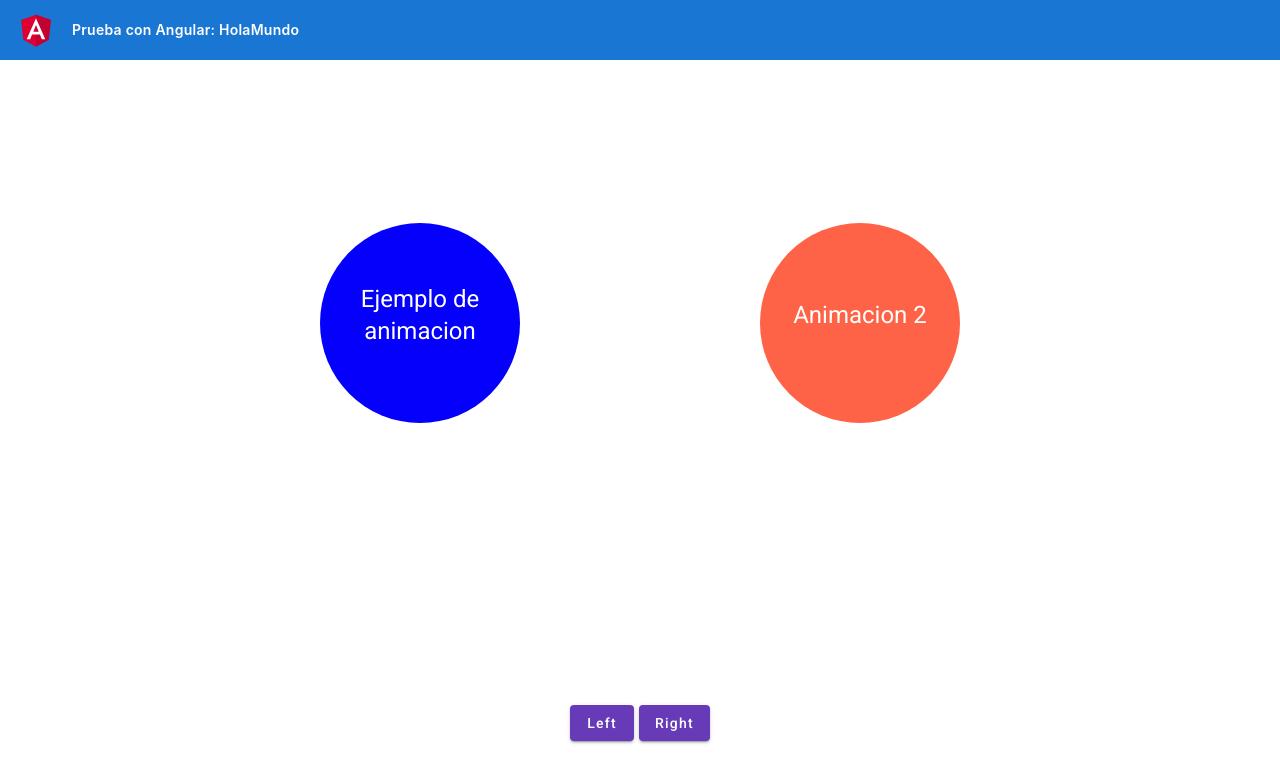
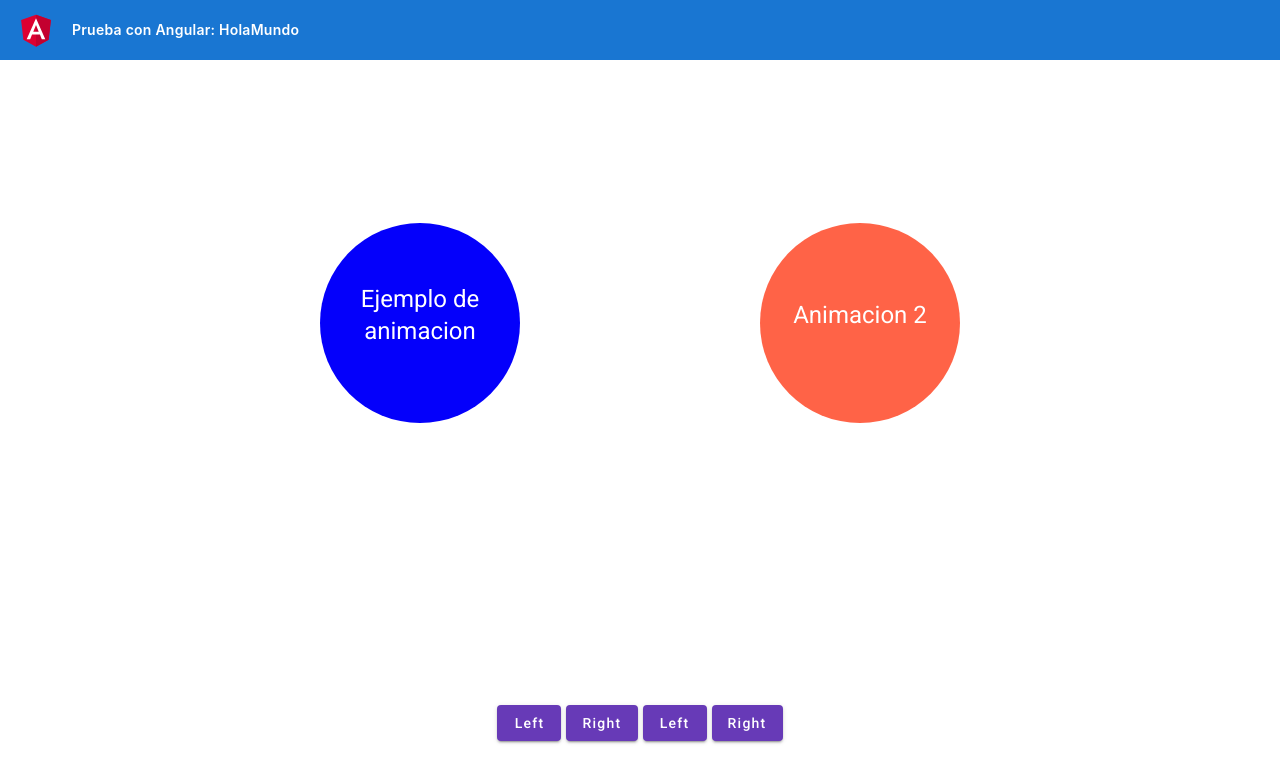
Before and after one commit to davidFCDev/angular-test, an Angular app: page / in a window 1280 px wide. Shown: the top 782 px of the page. Built offline with nearby package versions, Linux system fonts and the light colour scheme.

Commit message:
animacion 2

```diff
--- a/src/app/components/ej-animation/ej-animation.component.html
+++ b/src/app/components/ej-animation/ej-animation.component.html
@@ -4,11 +4,12 @@
       <h1>Ejemplo de animacion</h1>
     </div>
 
-    <div class="box-2">
+    <div class="box-2" [@animacion2]="state">
       <h1>Animacion 2</h1>
     </div>
   </div>
 
+  <div [ngStyle]="{ display: 'flex', gap: '5px' }">
     <div [ngStyle]="{ display: 'flex', gap: '5px' }">
       <button mat-raised-button color="primary" (click)="toTheLeft()">
         Left
@@ -17,4 +18,13 @@
         Right
       </button>
     </div>
+    <div [ngStyle]="{ display: 'flex', gap: '5px' }">
+      <button mat-raised-button color="primary" (click)="toTheLeft()">
+        Left
+      </button>
+      <button mat-raised-button color="primary" (click)="toTheRight()">
+        Right
+      </button>
+    </div>
+  </div>
 </main>
--- a/src/app/components/ej-animation/ej-animation.component.ts
+++ b/src/app/components/ej-animation/ej-animation.component.ts
@@ -20,6 +20,12 @@ import {
       state('derecha', style({ transform: 'translateX(100%)' })),
       transition('inicial => final', animate('1000ms ease-in')),
       transition('final => inicial', animate('1000ms ease-out')),
+    ]),
+    trigger('animacion2', [
+      state('small', style({ width: '1rem', height: '1rem' })),
+      state('big', style({ width: '600px', height: '600px' })),
+      transition('inicial => final', animate('2000ms ease-in')),
+      transition('final => inicial', animate('2000ms ease-out')),
     ]),
   ],
 })
@@ -45,4 +51,12 @@ export class EjAnimationComponent implements OnInit {
   toTheRight() {
     this.state = 'derecha';
   }
+
+  goBig() {
+    this.state = 'big';
+  }
+
+  goSmall() {
+    this.state = 'small';
+  }
 }
```
Lines whose indentation alone changed are shown as unchanged.
